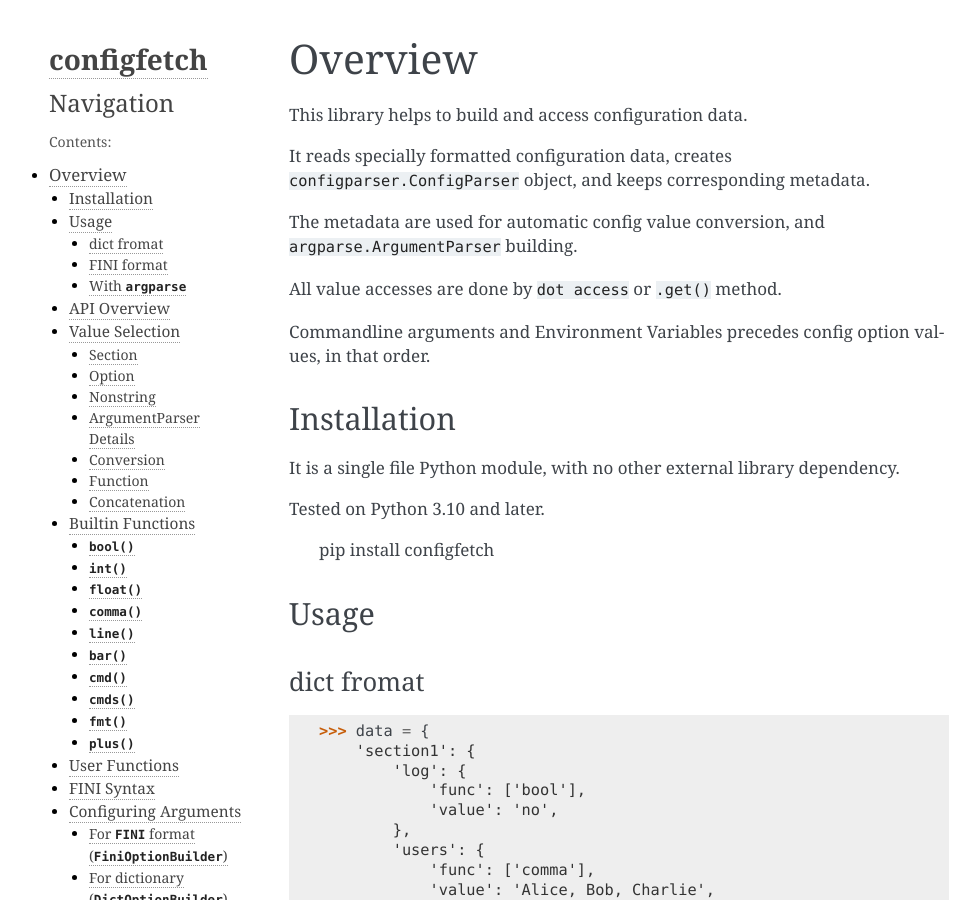
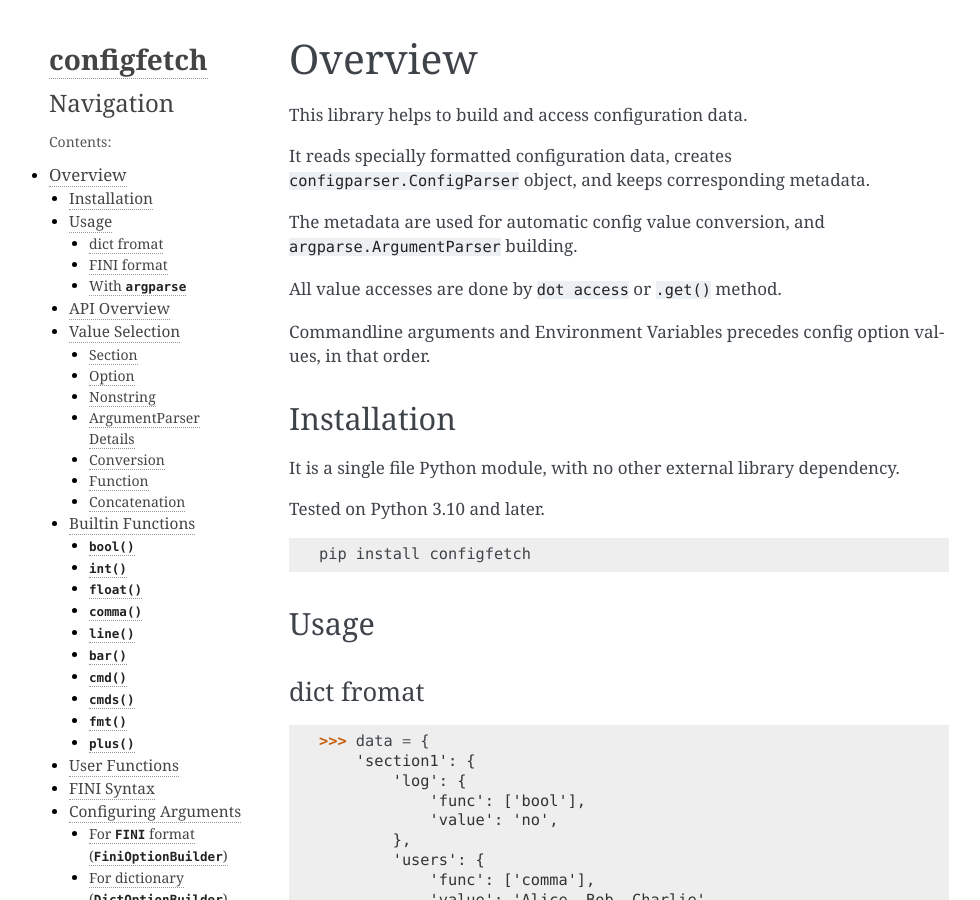
Before and after one commit to openandclose/configfetch, a Sphinx documentation site: the page built from docs/overview.rst, in a window 1280 px wide and 900 px high. Shown: the whole window, without its empty margins (131-1111 px from the left). Built offline with Sphinx 7.4.7, drawn with Linux system fonts in a browser that asks for light colours.

Commit message:
(small edits)

```diff
--- a/docs/overview.rst
+++ b/docs/overview.rst
@@ -23,6 +23,8 @@ Installation
 It is a single file Python module, with no other external library dependency.
 
 Tested on Python 3.10 and later.
+
+.. code:: bash
 
     pip install configfetch
 
```
